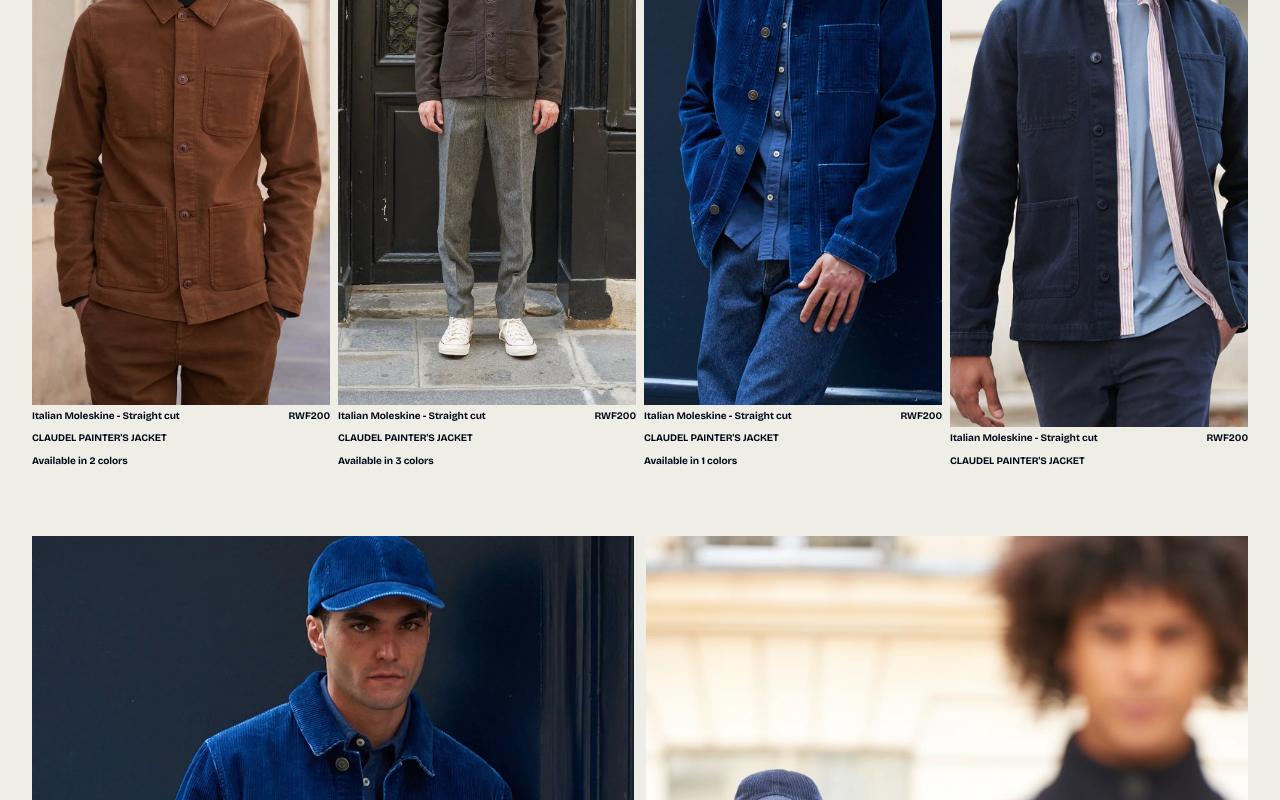
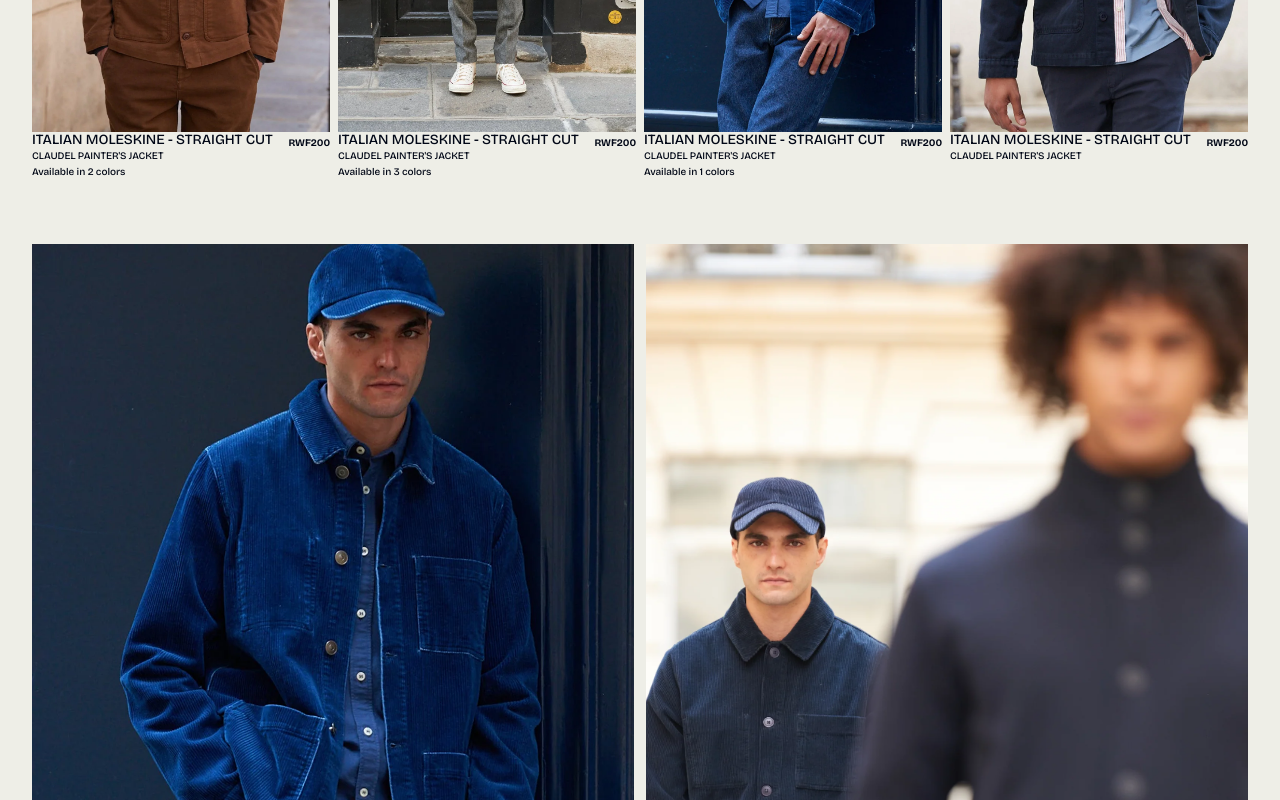
Before and after one commit to SethNdagijimana/Raystore, a Next.js app: page / in a window 1280 px wide. Shown: the part 1200-2000 px from the top of the page. Built offline with nearby package versions, Linux system fonts and the light colour scheme.

Commit message:
fix: navbar glinch

```diff
--- a/src/components/Cards/ProductCard.tsx
+++ b/src/components/Cards/ProductCard.tsx
@@ -1,10 +1,11 @@
 "use client"
 
+import { cn } from "@/lib/utils"
 import Image from "next/image"
 
-type Size = "XS" | "S" | " M" | "L" | "XL" | "XXL"
+type Size = "XS" | "S" | "M" | "L" | "XL" | "XXL"
 
-// const sizes = ["XS", "S", " M", "L", "XL", "XXL"]
+const sizes = ["XS", "S", "M", "L", "XL", "XXL"]
 
 interface ProductCardProps {
   image: string
@@ -23,9 +24,11 @@ const ProductCard = ({
   availableSizes,
   price
 }: ProductCardProps) => {
+  // TODO transition scale
+
   return (
-    <div className="flex flex-col justify-between cursor-pointer relative group min-h-[700px] w-full">
-      <div className="flex-1 relative">
+    <div className="cursor-pointer relative group">
+      <div className="relative h-[500px]">
         <Image
           src={image}
           alt="image"
@@ -36,32 +39,37 @@ const ProductCard = ({
         />
       </div>
 
-      <div className=" w-full">
-        <div className="flex items-center justify-between">
-          <p className="text-[10px] font-bold font-bricolage">{name}</p>
-          <p className="text-[10px] font-bold font-bricolage">RWF{price}</p>
+      <div className="flex justify-between">
+        <div className="[&_p]:leading-4 [&_p]:font-medium">
+          <p className="text-sm font-bricolage uppercase">{name}</p>
+          <p className="text-[10px] font-bricolage">{description}</p>
+
+          {colors && colors.length > 0 && (
+            <p className="text-[10px] font-bricolage">
+              Available in {colors.length} colors
+            </p>
+          )}
         </div>
-        <p className="text-[10px] font-bold font-bricolage">{description}</p>
 
-        {colors && colors.length > 0 && (
-          <p className="text-[10px] font-bold font-bricolage">
-            Available in {colors.length} colors
-          </p>
-        )}
+        <p className="text-[10px] font-bold font-bricolage">RWF{price}</p>
       </div>
 
-      <div className="gap-4 bottom-28 bg-white p-1 absolute flex items-center justify-evenly left-12 right-0 w-56 opacity-0 group-hover:opacity-100 group-transition-all duration-300 ease-in-out">
-        {/* <p className="text-sm font-medium">XS</p>
-        <p className="text-sm font-medium">S</p>
-        <p className="text-sm font-medium">M</p>
-        <p className="text-sm font-medium">L</p>
-        <p className="text-sm font-medium">XL</p>
-        <p className="text-sm font-medium">XXL</p> */}
+      <div className="gap-2 bottom-16 bg-white p-1 absolute flex items-center justify-center left-12 right-0 w-56 opacity-0 group-hover:opacity-100 group-transition-all duration-300 ease-in-out">
+        {sizes.map((size, index) => (
+          <p
+            className={cn(
+              "flex items-center justify-evenly text-sm",
+              availableSizes?.includes(size as Size)
+                ? "text-black font-light"
+                : "text-[#d2d2d2]"
+            )}
+            key={index}
+          >
+            {size}
+          </p>
+        ))}
 
-        {/* {availableSizes?.map((sizes, i))} */}
-        {/* <p className="flex items-center justify-evenly text-sm">
-          {availableSizes}
-        </p> */}
+        {/* is there any other way */}
       </div>
     </div>
   )
--- a/src/components/Cards/ProductList.tsx
+++ b/src/components/Cards/ProductList.tsx
@@ -11,7 +11,7 @@ const ProductList = () => {
         description="CLAUDEL PAINTER'S JACKET"
         price={200}
         colors={["blue", "yellow"]}
-        availableSizes={["S", "XXL"]}
+        availableSizes={["XS", "S", "M", "L", "XL", "XXL"]}
       />
       <ProductCard
         image="/store2.webp"
@@ -19,7 +19,7 @@ const ProductList = () => {
         description="CLAUDEL PAINTER'S JACKET"
         price={200}
         colors={["blue", "yellow", "green"]}
-        availableSizes={["S", "XXL"]}
+        availableSizes={["S"]}
       />
       <ProductCard
         image="/store3.webp"
@@ -27,7 +27,7 @@ const ProductList = () => {
         description="CLAUDEL PAINTER'S JACKET"
         price={200}
         colors={["blue"]}
-        availableSizes={["S", "XXL"]}
+        availableSizes={["S", "M", "XL"]}
       />
       <ProductCard
         image="/store4.webp"
--- a/src/components/Navbar/Navbar.tsx
+++ b/src/components/Navbar/Navbar.tsx
@@ -23,7 +23,7 @@ const Navbar = () => {
   }, [])
 
   return (
-    <nav>
+    <nav className="absolute top-0 w-full z-50">
       <div className="bg-[#849591] w-full flex items-center justify-center gap-5 p-2 text-white">
         <p className="text-xs font-light">Free Delivery on Orders over 300k</p>
         <p className="text-xs font-light">
```
